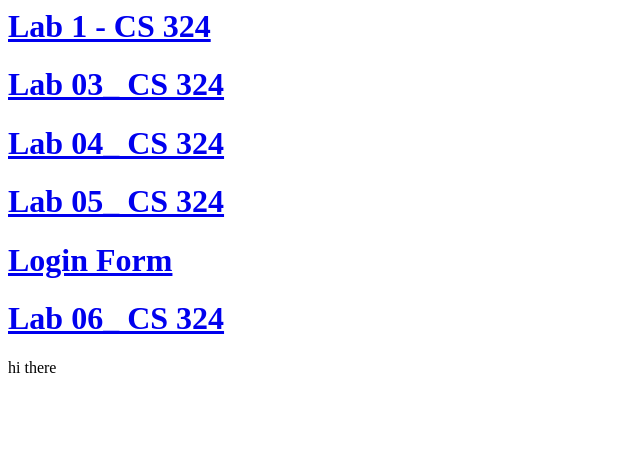
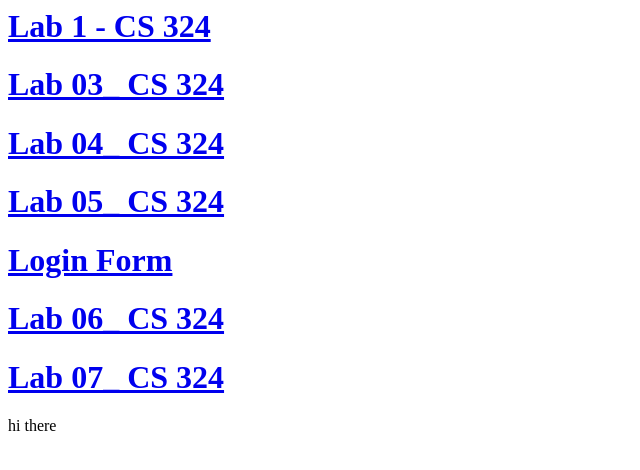
Before and after one commit to abdulrehmanhassan428/abdulrehmanhassan428.github.io, a plain HTML site: page index.html in a window 1280 px wide. Shown: the whole page, without its empty margins (0-640 px from the left). Drawn offline with Linux system fonts and the light colour scheme.

Commit message:
Update index.html

```diff
--- a/index.html
+++ b/index.html
@@ -7,6 +7,7 @@
         <h1><a href="lab05.html">Lab 05_ CS 324</a></h1>
         <h1><a href="form.html">Login Form</a></h1>
         <h1><a href="lab06.html">Lab 06_ CS 324</a></h1>
+        <h1><a href="lab07.html">Lab 07_ CS 324</a></h1>
 
         <p>hi there</p>
     </body>
```
